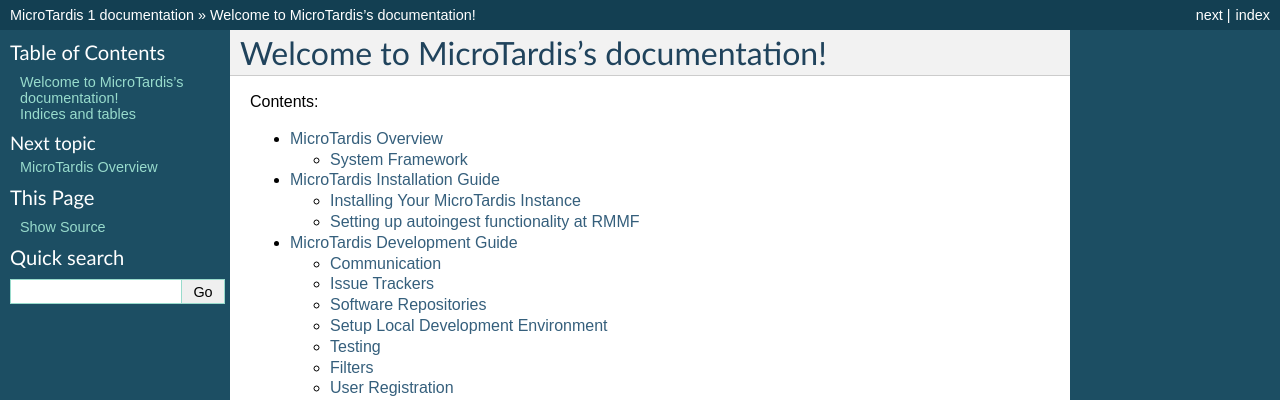
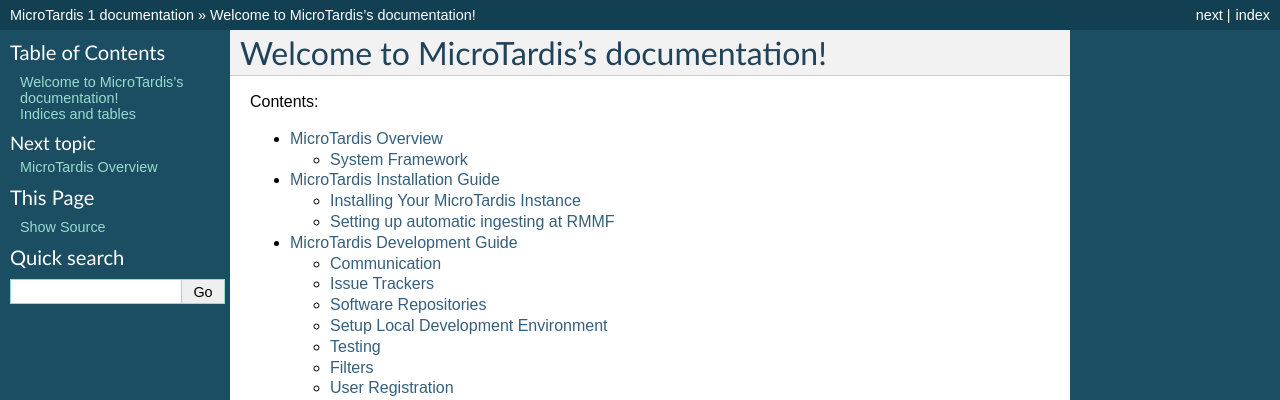
Before and after one commit to mytardis/microtardis, a Sphinx documentation site: the page built from docs/index.rst, in a window 1280 px wide. Shown: the top 400 px of the page. Built offline with Sphinx 7.4.7, drawn with Linux system fonts in a browser that asks for light colours.

```diff
--- a/docs/install_autoingest_at_rmmf.rst
+++ b/docs/install_autoingest_at_rmmf.rst
@@ -1,4 +1,4 @@
-Setting up autoingest functionality at RMMF
+Setting up automatic ingesting at RMMF
 ===========================================
 
  In order for MicroTardis to automatically harvest user data from support PCs at RMMF, four things are required:
```
Also changed, not shown: other parts of docs/install_autoingest_at_rmmf.rst (+1 -1 lines).
